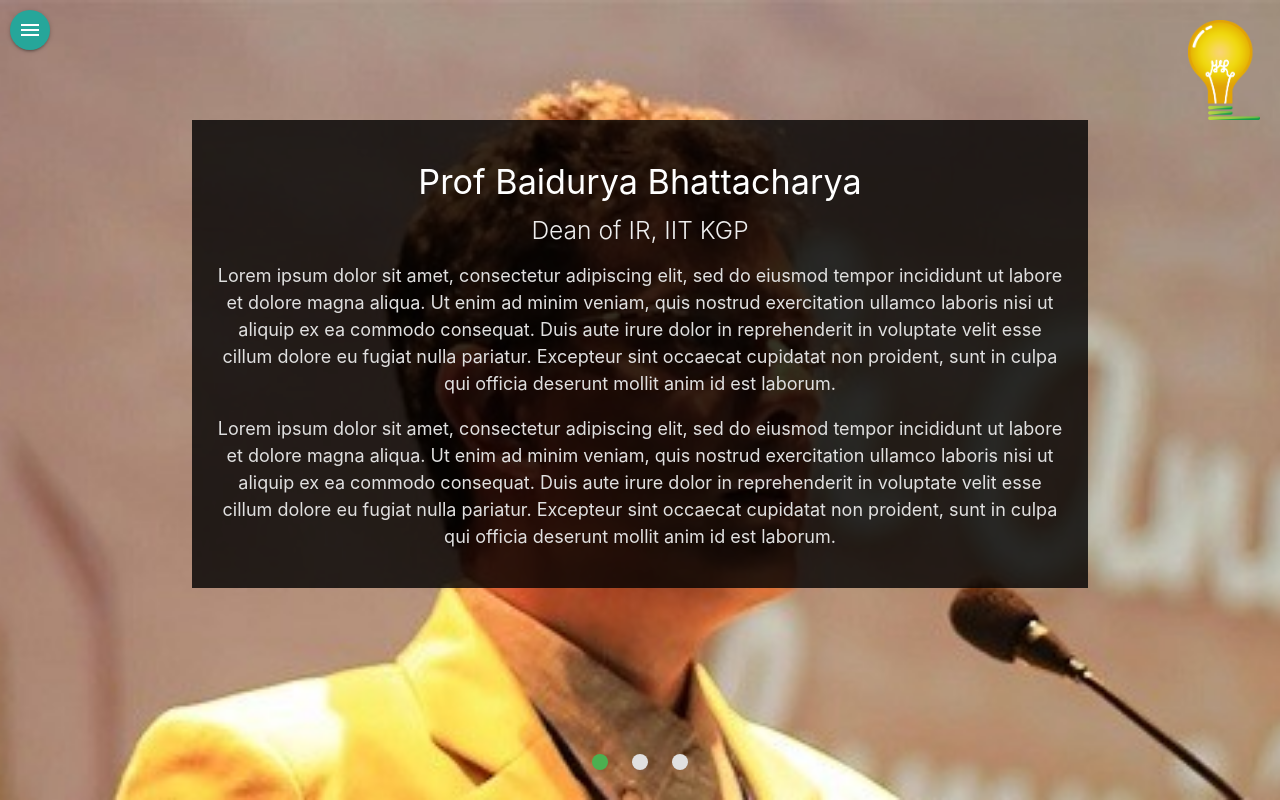
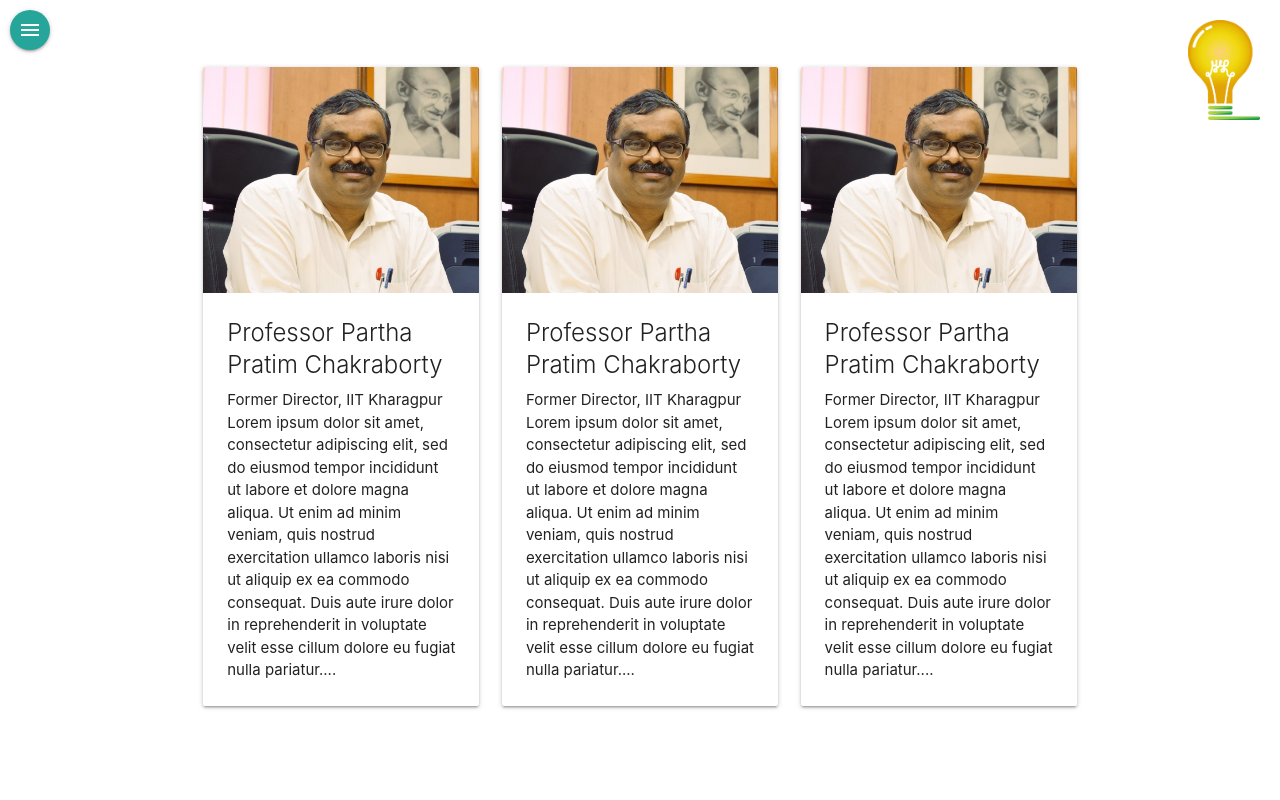
Before and after one commit to aglesemsepadhunga/yip2020betawebsite, a Django app: page /msg_from_org/ in a window 1280 px wide. Run offline with Django 3.2, Linux system fonts and the light colour scheme; some libraries are stand-ins or nearby versions.

Commit message:
msg page positioning updated

```diff
--- a/yip-project/accounts/templates/accounts/login.html
+++ b/yip-project/accounts/templates/accounts/login.html
@@ -124,7 +124,9 @@
 		            transform: translateY(-140vh) rotate(600deg);
 		  }
 		}
-
+		h5{
+			font-weight: 500;
+		}
 		.full{height:100%;}
 		form a{color: white;}
 		form a:hover{
--- a/yip-project/yip/templates/yip/msg_from_org.html
+++ b/yip-project/yip/templates/yip/msg_from_org.html
@@ -7,53 +7,66 @@ Try to write all the code as neat and descriptive as possible with proper indent
 Don't try to edit/change any other file in the repo, except the once alloted to you. Otherwise you get errors using GITHUB -->
 <!-- ==========Write all your code below this point============ -->
 
-
-<style>
-  .caption{
-    background-color: rgba(0,0,0,0.8);
-    padding: 20px;
-  }
-  p{
-    	font-size: 1.2em;
-    }
-</style>
-  <div class="slider fullscreen">
-    <ul class="slides">
-      <li>
-        <img src="{% static 'BB.JPG' %}"> <!-- random image -->
-        <div class="caption center-align">
-          <h4>Prof Baidurya Bhattacharya</h4>
-          <h5 class="light grey-text text-lighten-3">Dean of IR, IIT KGP</h5>
+<div class="container valign-wrapper" style="height: 100%;">
+<div class="row">
+	<div class="col s12 m4">
+  		<div class="card">
+    		<div class="card-image waves-effect waves-block waves-light">
+      			<img class="activator" src="{% static 'ppc.jpg' %}">
+    		</div>
+    		<div class="card-content">
+      			<span class="card-title activator grey-text text-darken-4">Professor Partha Pratim Chakraborty
+<!--       			<i class="material-icons right">more_vert</i>
+ -->      			</span>
+      			<p>Former Director, IIT Kharagpur</p>
+      			<p>Lorem ipsum dolor sit amet, consectetur adipiscing elit, sed do eiusmod tempor incididunt ut labore et dolore magna aliqua. Ut enim ad minim veniam, quis nostrud exercitation ullamco laboris nisi ut aliquip ex ea commodo consequat. Duis aute irure dolor in reprehenderit in voluptate velit esse cillum dolore eu fugiat nulla pariatur....</p>
+    		</div>
+    		<div class="card-reveal">
+      			<span class="card-title grey-text text-darken-4">Card Title<i class="material-icons right">close</i></span>
       			<p>Lorem ipsum dolor sit amet, consectetur adipiscing elit, sed do eiusmod tempor incididunt ut labore et dolore magna aliqua. Ut enim ad minim veniam, quis nostrud exercitation ullamco laboris nisi ut aliquip ex ea commodo consequat. Duis aute irure dolor in reprehenderit in voluptate velit esse cillum dolore eu fugiat nulla pariatur. Excepteur sint occaecat cupidatat non proident, sunt in culpa qui officia deserunt mollit anim id est laborum.</p>
+      			<p>Lorem ipsum dolor sit amet, consectetur adipiscing elit, sed do eiusmod tempor incididunt ut labore et dolore magna aliqua.</p>
+    		</div>
+  		</div>
+  	</div>
+	<div class="col s12 m4">
+  		<div class="card">
+    		<div class="card-image waves-effect waves-block waves-light">
+      			<img class="activator" src="{% static 'ppc.jpg' %}">
+    		</div>
+    		<div class="card-content">
+      			<span class="card-title activator grey-text text-darken-4">Professor Partha Pratim Chakraborty
+<!--       			<i class="material-icons right">more_vert</i>
+ -->      			</span>
+      			<p>Former Director, IIT Kharagpur</p>
+      			<p>Lorem ipsum dolor sit amet, consectetur adipiscing elit, sed do eiusmod tempor incididunt ut labore et dolore magna aliqua. Ut enim ad minim veniam, quis nostrud exercitation ullamco laboris nisi ut aliquip ex ea commodo consequat. Duis aute irure dolor in reprehenderit in voluptate velit esse cillum dolore eu fugiat nulla pariatur....</p>
+    		</div>
+    		<div class="card-reveal">
+      			<span class="card-title grey-text text-darken-4">Card Title<i class="material-icons right">close</i></span>
       			<p>Lorem ipsum dolor sit amet, consectetur adipiscing elit, sed do eiusmod tempor incididunt ut labore et dolore magna aliqua. Ut enim ad minim veniam, quis nostrud exercitation ullamco laboris nisi ut aliquip ex ea commodo consequat. Duis aute irure dolor in reprehenderit in voluptate velit esse cillum dolore eu fugiat nulla pariatur. Excepteur sint occaecat cupidatat non proident, sunt in culpa qui officia deserunt mollit anim id est laborum.</p>
+      			<p>Lorem ipsum dolor sit amet, consectetur adipiscing elit, sed do eiusmod tempor incididunt ut labore et dolore magna aliqua.</p>
     		</div>
-      </li>
-      <li>
-        <img src="{% static 'ppc.jpg' %}"> <!-- random image -->
-        <div class="caption left-align">
-          <h4>Prof Partha Pratim Chakrabarti </h4>
-          <h5 class="light grey-text text-lighten-3">Former Director, IIT-KGP(2013-2019)</h5>
+  		</div>
+  	</div>
+	<div class="col s12 m4">
+  		<div class="card">
+    		<div class="card-image waves-effect waves-block waves-light">
+      			<img class="activator" src="{% static 'ppc.jpg' %}">
+    		</div>
+    		<div class="card-content">
+      			<span class="card-title activator grey-text text-darken-4">Professor Partha Pratim Chakraborty
+<!--       			<i class="material-icons right">more_vert</i>
+ -->      			</span>
+      			<p>Former Director, IIT Kharagpur</p>
+      			<p>Lorem ipsum dolor sit amet, consectetur adipiscing elit, sed do eiusmod tempor incididunt ut labore et dolore magna aliqua. Ut enim ad minim veniam, quis nostrud exercitation ullamco laboris nisi ut aliquip ex ea commodo consequat. Duis aute irure dolor in reprehenderit in voluptate velit esse cillum dolore eu fugiat nulla pariatur....</p>
+    		</div>
+    		<div class="card-reveal">
+      			<span class="card-title grey-text text-darken-4">Card Title<i class="material-icons right">close</i></span>
       			<p>Lorem ipsum dolor sit amet, consectetur adipiscing elit, sed do eiusmod tempor incididunt ut labore et dolore magna aliqua. Ut enim ad minim veniam, quis nostrud exercitation ullamco laboris nisi ut aliquip ex ea commodo consequat. Duis aute irure dolor in reprehenderit in voluptate velit esse cillum dolore eu fugiat nulla pariatur. Excepteur sint occaecat cupidatat non proident, sunt in culpa qui officia deserunt mollit anim id est laborum.</p>
-          <p>Lorem ipsum dolor sit amet, consectetur adipiscing elit, sed do eiusmod tempor incididunt ut labore et dolore magna aliqua. Ut enim ad minim veniam, quis nostrud exercitation ullamco laboris nisi ut aliquip ex ea commodo consequat. Duis aute irure dolor in reprehenderit in voluptate velit esse cillum dolore eu fugiat nulla pariatur. Excepteur sint occaecat cupidatat non proident, sunt in culpa qui officia deserunt mollit anim id est laborum.</p>
+      			<p>Lorem ipsum dolor sit amet, consectetur adipiscing elit, sed do eiusmod tempor incididunt ut labore et dolore magna aliqua.</p>
     		</div>
-      </li>
-      <li>
-        <img src="{% static 'homepic2.jpg' %}"> <!-- random image -->
-        <div class="caption center-align">
-          <h4>Valley School, Raipur</h4>
-          <h5 class="light grey-text text-lighten-3">Neelam Dwivedi, Teacher</h5>
-          <p>Lorem ipsum dolor sit amet, consectetur adipiscing elit, sed do eiusmod tempor incididunt ut labore et dolore magna aliqua. Ut enim ad minim veniam, quis nostrud exercitation ullamco laboris nisi ut aliquip ex ea commodo consequat. Duis aute irure dolor in reprehenderit in voluptate velit esse cillum dolore eu fugiat nulla pariatur. Excepteur sint occaecat cupidatat non proident, sunt in culpa qui officia deserunt mollit anim id est laborum.</p>
-          <p>Lorem ipsum dolor sit amet, consectetur adipiscing elit, sed do eiusmod tempor incididunt ut labore et dolore magna aliqua. Ut enim ad minim veniam, quis nostrud exercitation ullamco laboris nisi ut aliquip ex ea commodo consequat. Duis aute irure dolor in reprehenderit in voluptate velit esse cillum dolore eu fugiat nulla pariatur. Excepteur sint occaecat cupidatat non proident, sunt in culpa qui officia deserunt mollit anim id est laborum.</p>        </div>
-      </li>
-    </ul>
   		</div>
-<script>
-    $(document).ready(function(){
-    $('.slider').slider();
-  });
-</script>
-
-
-
+  	</div>
+</div>
+</div>
 <!-- ==========Write all your code above this point============ -->
 {% endblock %}
```
Also changed, not shown: yip-project/static/Asset 1-100 (1).jpg (deleted), yip-project/static/Asset 2-100.jpg (deleted), yip-project/static/iconss-01.jpg (deleted). Lines whose indentation alone changed are shown as unchanged.
